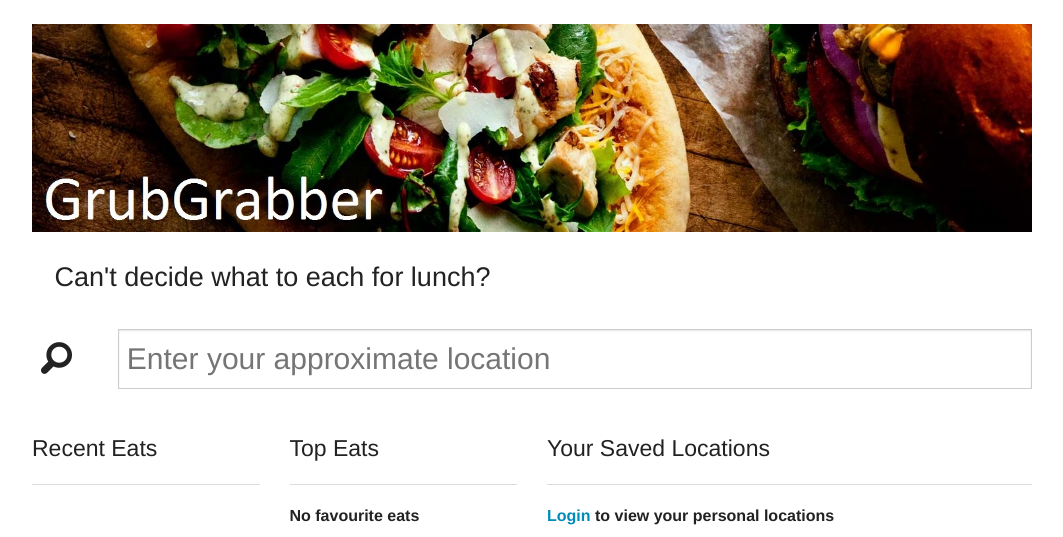
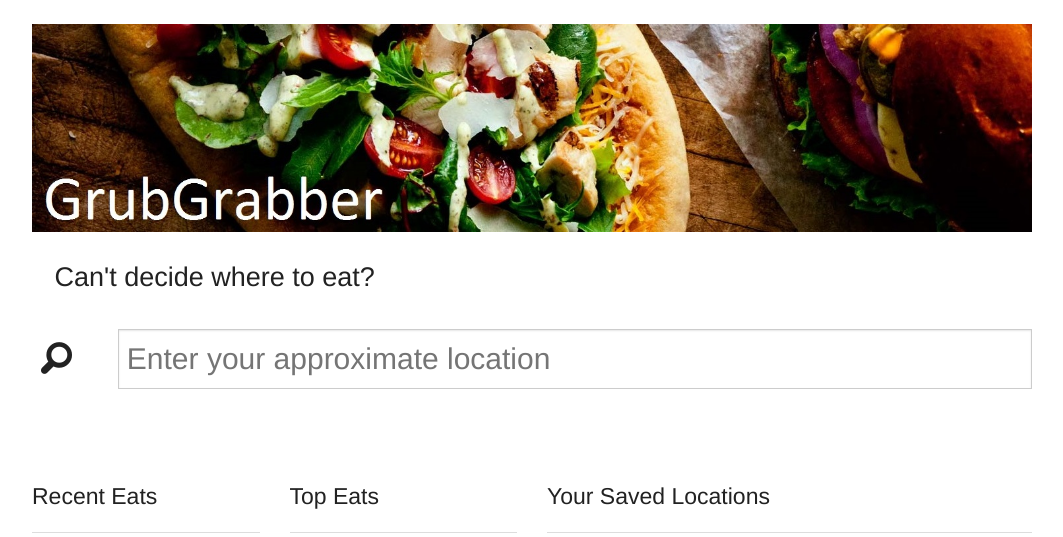
Before and after one commit to isaac-jordan/GrubGrabber, a Django app: page / in a window 1280 px wide. Shown: the part 45-582 px from the top of the page, without its empty margins (108-1171 px from the left). Run offline with Django 3.2, Linux system fonts and the light colour scheme; data that the repository does not hold is empty; some libraries are stand-ins or nearby versions.

Commit message:
minor fixes to templates

```diff
--- a/grubgrabber/templates/about.html
+++ b/grubgrabber/templates/about.html
@@ -10,6 +10,7 @@
       <h1>About</h1>
       <div class="row">
         <p>This is GrubGrabber. So you can grab grub faster!</p>
+        <h5>&nbsp;&nbsp; Search for the top rated places in your area!</h5>
         <p>The website is designed to unite humanity and acheive singularity through an efficient food searching algorithm.</p>
         <p>To use this website simply type your location into the search bar and we'll do the rest of the work for you!</p>
         <p>This was developed as part of our Web App Development course at Glasgow University</p>
--- a/grubgrabber/templates/index.html
+++ b/grubgrabber/templates/index.html
@@ -10,7 +10,8 @@
 
   <div class="row">
     <div class="small-12 columns">
-      <h3>&nbsp;&nbsp; Can't decide what to each for lunch? </h3><br />
+      <h3>&nbsp;&nbsp; Can't decide where to eat? </h3>
+      <br />
     </div>
     <div class="small-1 columns">
       &nbsp;&nbsp;<i class='fi-magnifying-glass large'></i>
@@ -22,6 +23,8 @@
       </form>
     </div>
   </div>
+
+  <br /><br />
 
   <br>
   <div class="row">
```
